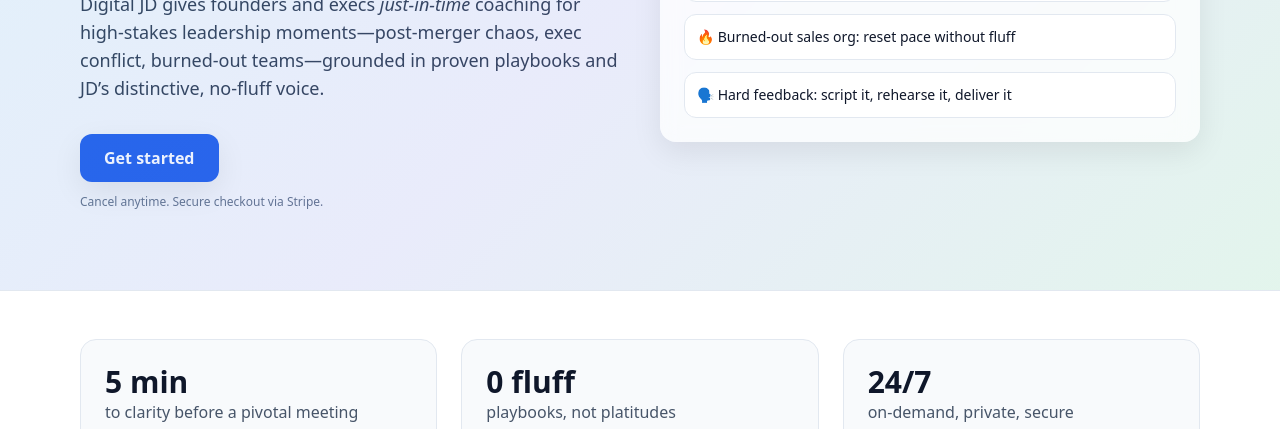
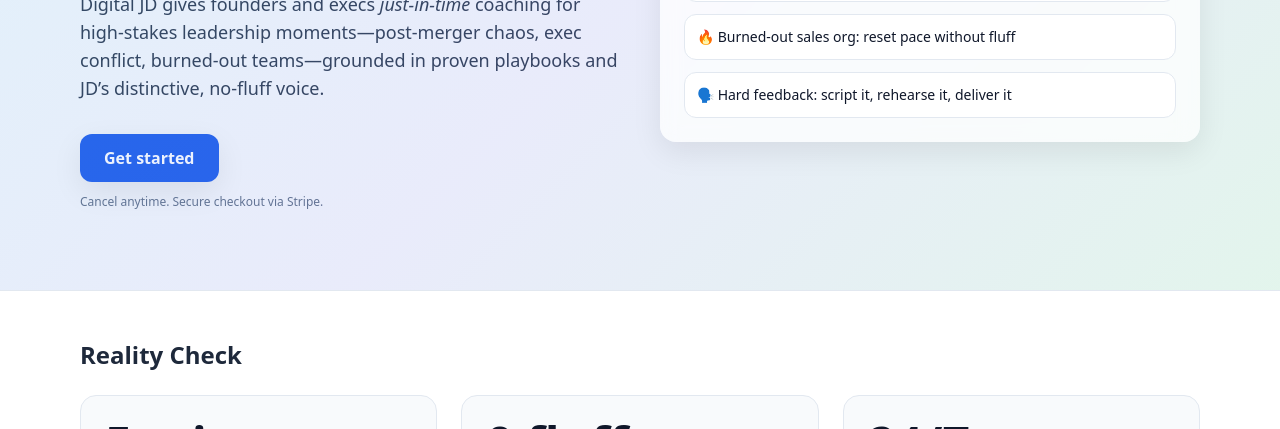
Before and after one commit to jdcastle53-coder/digital-jd-site, a plain HTML site: page index.html in a window 1280 px wide. Shown: the part 371-800 px from the top of the page. Drawn offline with nearby package versions, Linux system fonts and the light colour scheme.

Commit message:
Add 'Reality Check' heading and increase value-point font sizes

```diff
--- a/index.html
+++ b/index.html
@@ -67,18 +67,19 @@
   <!-- Value points -->
   <section id="how" class="py-12 border-t border-slate-200 bg-white">
     <div class="max-w-6xl mx-auto px-4">
+      <h3 class="text-xl md:text-2xl font-extrabold text-slate-800 mb-6">Reality Check</h3>
       <div class="grid md:grid-cols-3 gap-6">
         <div class="p-6 rounded-2xl border border-slate-200 bg-slate-50">
-          <div class="text-3xl font-extrabold">5 min</div>
-          <div class="text-slate-600">to clarity before a pivotal meeting</div>
+          <div class="text-4xl md:text-5xl font-extrabold">5 min</div>
+          <div class="mt-2 text-lg md:text-xl text-slate-600">to clarity before a pivotal meeting</div>
         </div>
         <div class="p-6 rounded-2xl border border-slate-200 bg-slate-50">
-          <div class="text-3xl font-extrabold">0 fluff</div>
-          <div class="text-slate-600">playbooks, not platitudes</div>
+          <div class="text-4xl md:text-5xl font-extrabold">0 fluff</div>
+          <div class="mt-2 text-lg md:text-xl text-slate-600">playbooks, not platitudes</div>
         </div>
         <div class="p-6 rounded-2xl border border-slate-200 bg-slate-50">
-          <div class="text-3xl font-extrabold">24/7</div>
-          <div class="text-slate-600">on-demand, private, secure</div>
+          <div class="text-4xl md:text-5xl font-extrabold">24/7</div>
+          <div class="mt-2 text-lg md:text-xl text-slate-600">on-demand, private, secure</div>
         </div>
       </div>
     </div>
```
